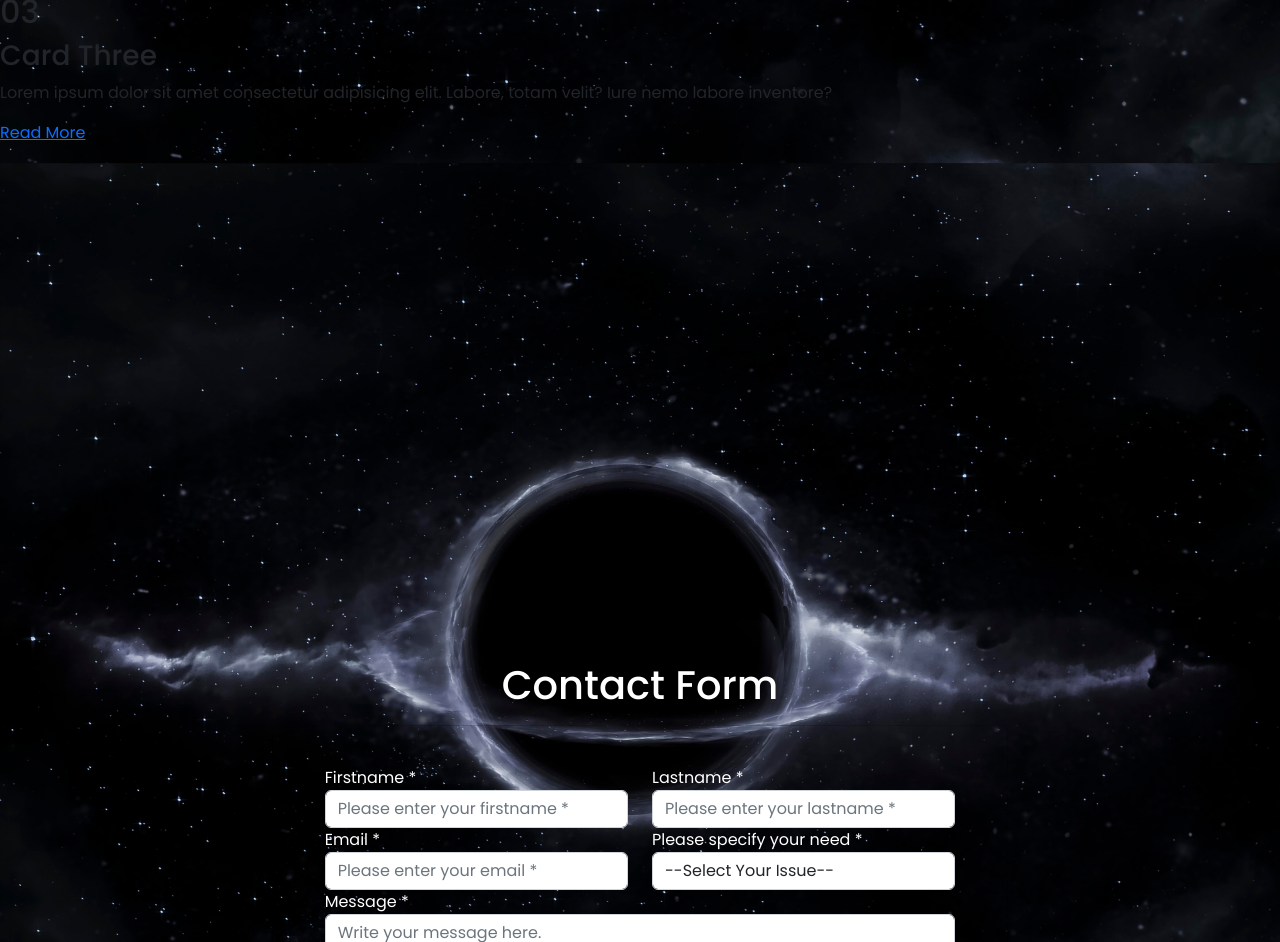
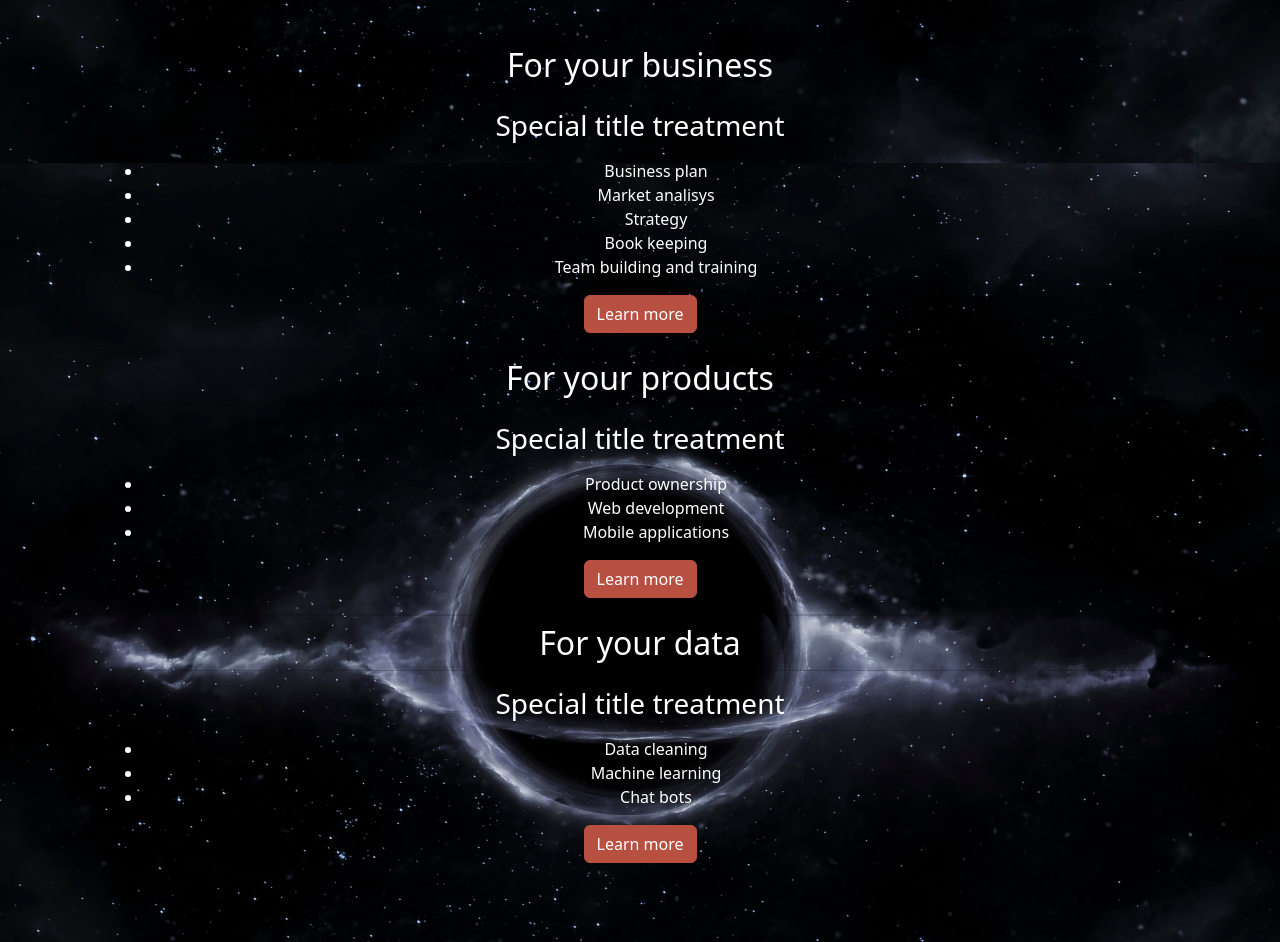
Before and after one commit to Heal23/black_box, a website: page index.html in a window 1280 px wide. Shown: the part 751-1693 px from the top of the page. Drawn offline with Linux system fonts and the light colour scheme.

Commit message:
services

```diff
--- a/index.html
+++ b/index.html
@@ -53,14 +53,15 @@
                  <h2>Bring your  <span class="text-danger">IDEAS</span> to life</h2>
                  <h4 class="text-white">
                      We are passionate individuals that came together to bring innovation and change to those in need!
-                     We specialize in integrating AI to your products
+                     We specialize in building AGILE teams and Data cleaning
                  </h4>
              </div>
            </div>
          </div>
     </section>
 
-<!--Services
+
+<!--Services-->
 <section class="relative d-flex text-light p-5 p-lg-0 pt-lg-5 text-center text-sm-start">
     <div class="container aligh-items-center justify-content-between">
 
@@ -70,13 +71,10 @@
                           <div class="align-items-end justify-content-center text-white p-5">
                               <h1>Our Services</h1>
                             </div>
-                            <div class="col-md">
-                                <div class="cardcustom text-center bg-transparent text-white">
-                                <div class="card-body text-center">
-                                        <div class="h1 mb-3">
-                                        <i class="bi bi-person-square"></i>
-                                        </div>
-                                        <h3 class="card-title mb-3">For your business </h3>
+                            <div class="card bg-transparent">
+                                <h2 class="card-header">For your business</h2>
+                                <div class="card-body">
+                                  <h3 class="card-title">Special title treatment</h3>
                                   <p class="card-text">
                                      <ul>
                                         <li>Business plan</li>
@@ -86,65 +84,54 @@
                                         <li>Team building and training</li>
                                       </ul>
                                   </p>
-                                        <a href="#" class="btn btn-danger nav-link text-white">Read More</a>
+                                  <a href="#" class="btn btn-danger">Learn more</a>
                                 </div>
                               </div>
-                            </div>
-                            <div class="col-md">
-                            <div class="cardcustom text-center bg-transparent white">
-                                <div class="card-body text-center">
-                                    <div class="h1 mb-3">
-                                        <i class="bi bi-person-square"></i>
-                                    </div>
-                                        <h3 class="card-title mb-3">For your products </h3>
+                              <div class="card bg-transparent">
+                                <h2 class="card-header">For your products</h2>
+                                <div class="card-body">
+                                  <h3 class="card-title">Special title treatment</h3>
                                   <p class="card-text">
                                     <ul>
-                                                <li>Business plan</li>
-                                                <li>Market analisys</li>
-                                                <li>Strategy</li>
-                                                <li>Book keeping</li>
-                                                <li>Team building and training</li>
+                                        <li>Product ownership</li>
+                                        <li>Web development</li>
+                                        <li>Mobile applications</li>
                                       </ul>
                                   </p>
-                                        <a href="#" class="btn btn-danger nav-link text-white">Read More</a>
+                                  <a href="#" class="btn btn-danger">Learn more</a>
                                 </div>
                               </div>
-                            </div>
-                            <div class="col-md">
-                                <div class="cardcustom text-center bg-transparent text-white">
-                                    <div class="card-body text-center">
-                                        <div class="h1 mb-3">
-                                            <i class="bi bi-people"></i>
-                                        </div>
-                                            <h3 class="card-title mb-3">For your Data</h3>
+                              <div class="card bg-transparent">
+                                <h2 class="card-header">For your data</h2>
+                                <div class="card-body">
+                                  <h3 class="card-title">Special title treatment</h3>
                                   <p class="card-text">
                                     <ul>
-                                                <li>Business plan</li>
-                                                <li>Market analisys</li>
-                                                <li>Strategy</li>
-                                                <li>Book keeping</li>
-                                                <li>Team building and training</li>
+                                        <li>Data cleaning</li>
+                                        <li>Machine learning</li>
+                                        <li>Chat bots</li>
                                       </ul>
                                   </p>
-                                            <a href="" class="btn btn-danger nav-link text-white">Read More</a>
-                                    </div>
-                                </div>
+                                  <a href="#" class="btn btn-danger">Learn more</a>
                                 </div>
                               </div>
 
 
                         </div>
-</section> -->
 
-<!--cards 2-->
+
+    </div>
+</section>
+
+<!--cards 2
 <section>
 <div class="align-items-end justify-content-center text-white p-5">
     <h1>Our Services</h1>
   </div>
 <div class="container1">
     <div class="card1">
-      <div class="box">
-        <div class="content">
+      <div class="box1">
+        <div class="content1">
           <h2>01</h2>
           <h3>Card One</h3>
           <p>Lorem ipsum dolor sit amet consectetur adipisicing elit. Labore, totam velit? Iure nemo labore inventore?</p>
@@ -154,8 +141,8 @@
     </div>
 
     <div class="card1">
-      <div class="box">
-        <div class="content">
+      <div class="box1">
+        <div class="content1">
           <h2>02</h2>
           <h3>Card Two</h3>
           <p>Lorem ipsum dolor sit amet consectetur adipisicing elit. Labore, totam velit? Iure nemo labore inventore?</p>
@@ -165,8 +152,8 @@
     </div>
 
     <div class="card1">
-      <div class="box">
-        <div class="content">
+      <div class="box1">
+        <div class="content1">
           <h2>03</h2>
           <h3>Card Three</h3>
           <p>Lorem ipsum dolor sit amet consectetur adipisicing elit. Labore, totam velit? Iure nemo labore inventore?</p>
@@ -175,7 +162,8 @@
       </div>
     </div>
 </div>
-</section>
+</section>-->
+
 
 <!--contact form-->
 <section class="relative2">
--- a/style.scss
+++ b/style.scss
@@ -46,12 +46,8 @@ $theme-colors: (
     height: 500px;
 }
 
-* {
-    margin: 0;
-    padding: 0;
-    box-sizing: border-box;
-    font-family: "Poppins", sans-serif;
-  }
+
+
 
 
 @import url("https://fonts.googleapis.com/css2?family=Poppins:wght@300;400;500;700;800&display=swap");
```
Also changed, not shown: style.css, 1 other file. Lines whose indentation alone changed are shown as unchanged.
